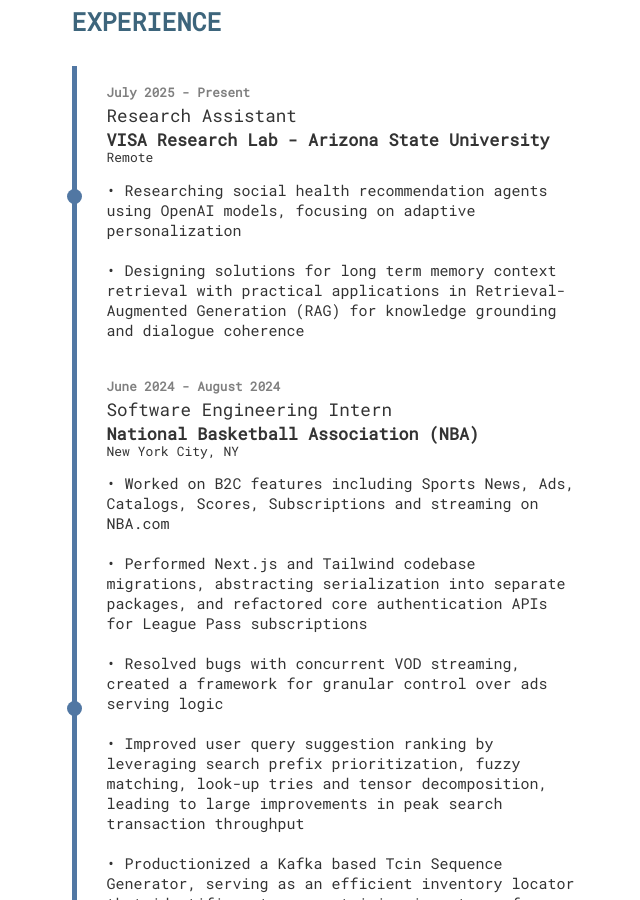
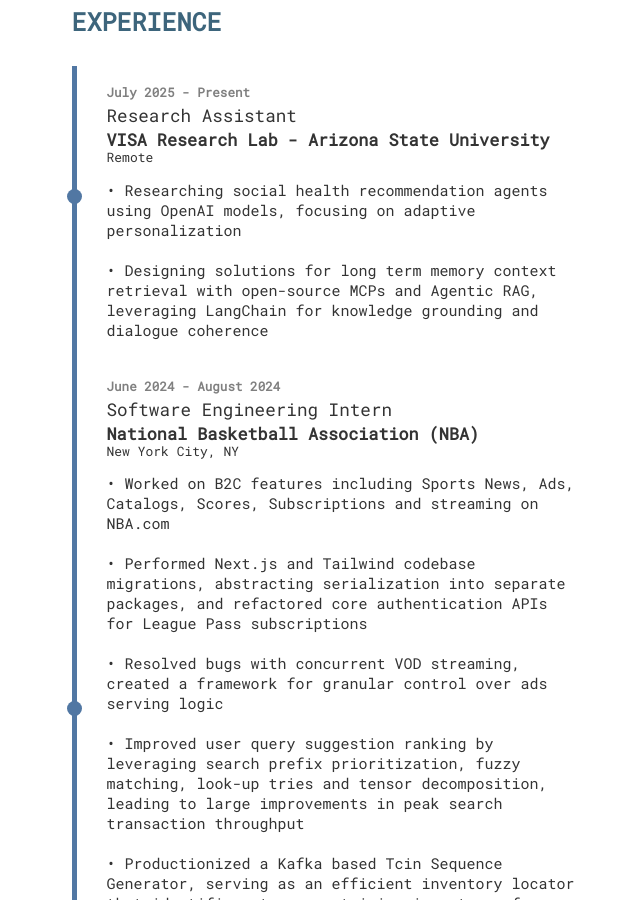
Before and after one commit to anushaa51/anushaa51.github.io, a Jekyll site: the page built from index.html, in a window 1280 px wide and 900 px high, scrolled down 1202 px. Shown: the whole window, without its empty margins (503-1143 px from the left). Built offline with Jekyll 4.4.1, drawn with Linux system fonts in a browser that asks for light colours; nearby versions of some CDN libraries.

Commit message:
Resume update

```diff
--- a/_config.yml
+++ b/_config.yml
@@ -18,7 +18,7 @@
         experience : Research Assistant
         place: VISA Research Lab - Arizona State University
         location: Remote
-        summary: • Researching social health recommendation agents using OpenAI models, focusing on adaptive personalization<br/><br/>• Designing solutions for long term memory context retrieval with practical applications in Retrieval-Augmented Generation (RAG) for knowledge grounding and dialogue coherence
+        summary: • Researching social health recommendation agents using OpenAI models, focusing on adaptive personalization<br/><br/>• Designing solutions for long term memory context retrieval with open-source MCPs and Agentic RAG, leveraging LangChain for knowledge grounding and dialogue coherence
       - start : June 2024
         end : August 2024
         experience : Software Engineering Intern
```
Also changed, not shown: 2 other files.
